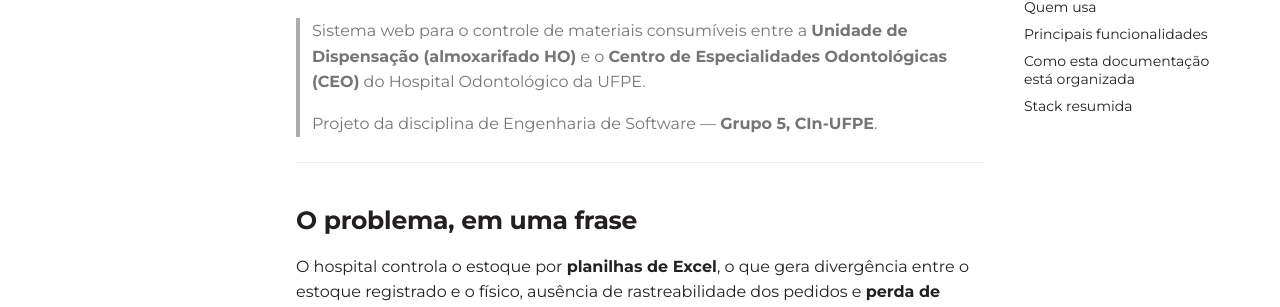
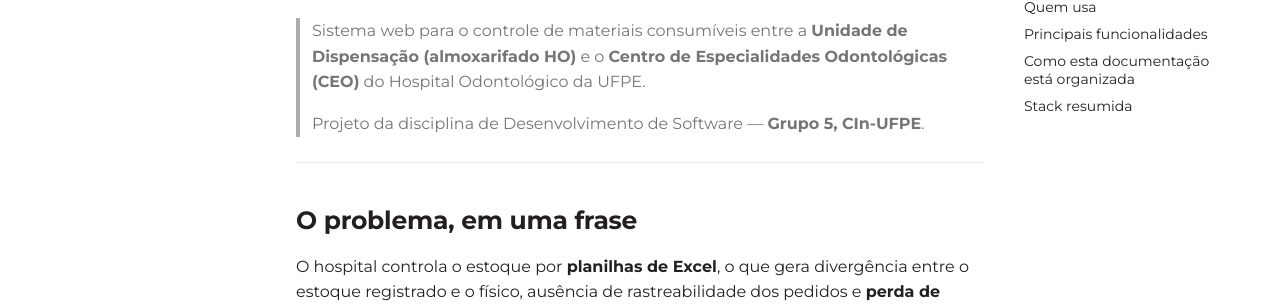
Before and after one commit to lacavaalex/Controle-de-Estoque-CEO, an MkDocs documentation site: the page built from docs/index.md, in a window 1280 px wide and 900 px high. Shown: the part 263-570 px from the top of the window. Built offline with MkDocs 1.6.1 and Material for MkDocs 9.7.7, drawn with Linux system fonts in a browser that asks for light colours; comment, search, counter and statistics services are not loaded.

Commit message:
docs(apresentação): adiciona .pptx (template CIn) e corrige nome da disciplina
- Apresentacao-Final-Grupo5.pptx: PowerPoint editável gerado a partir do
  template oficial do CIn-UFPE (cores, Proxima Nova, layouts), com os 15 slides
  preenchidos e notas de apresentador. Para quem prefere PowerPoint ao Reveal.js.
- Corrige a disciplina de "Engenharia de Software" para "Desenvolvimento de
  Software" em todos os materiais.

Co-Authored-By: Claude Opus 4.8 <noreply@anthropic.com>

```diff
--- a/docs/apresentacao/meu-roteiro-po.html
+++ b/docs/apresentacao/meu-roteiro-po.html
@@ -194,7 +194,7 @@
     <div class="ans"><em>Pode passar pro Kaique, mas a resposta curta é:</em> sim, de forma <strong>pragmática</strong>. Na persistência usamos interfaces (ports) e implementações (adapters) — a prova é termos dois adapters para a mesma porta. Nas transações multi-tabela, acessamos o ORM direto, uma exceção consciente: a consistência tem precedência sobre a pureza do padrão. Está no ADR-0007.</div></details>
   </div>
 
-  <div class="foot">Grupo 5 · Engenharia de Software · CIn-UFPE · 2026 — bom proveito, Luiz! 🎓</div>
+  <div class="foot">Grupo 5 · Desenvolvimento de Software · CIn-UFPE · 2026 — bom proveito, Luiz! 🎓</div>
 </div>
 </body>
 </html>
--- a/docs/apresentacao/slides.html
+++ b/docs/apresentacao/slides.html
@@ -435,7 +435,7 @@
     <p class="lead-sub" style="margin-top:.6em;">Perguntas?</p>
     <p class="muted" style="margin-top:2em; font-size:.5em; line-height:1.7;">
       Documentação completa &middot; <strong style="color:#fff;">lacavaalex.github.io/Controle-de-Estoque-CEO</strong><br>
-      Grupo 5 &middot; Engenharia de Software &middot; CIn-UFPE &middot; 2026</p>
+      Grupo 5 &middot; Desenvolvimento de Software &middot; CIn-UFPE &middot; 2026</p>
   </div>
   <aside class="notes">Abrir para perguntas. Ter à mão: o site de docs, o board do Jira, a aba Actions (CI verde), e o pedido.ts (caso perguntem de arquitetura/domínio). Ver perguntas antecipadas no roteiro-demo.md, incluindo a de Ports & Adapters.</aside>
 </section>
--- a/docs/index.md
+++ b/docs/index.md
@@ -4,7 +4,7 @@
 > Dispensação (almoxarifado HO)** e o **Centro de Especialidades Odontológicas
 > (CEO)** do Hospital Odontológico da UFPE.
 >
-> Projeto da disciplina de Engenharia de Software — **Grupo 5, CIn-UFPE**.
+> Projeto da disciplina de Desenvolvimento de Software — **Grupo 5, CIn-UFPE**.
 
 ---
 
```
Also changed, not shown: 1 other file.
